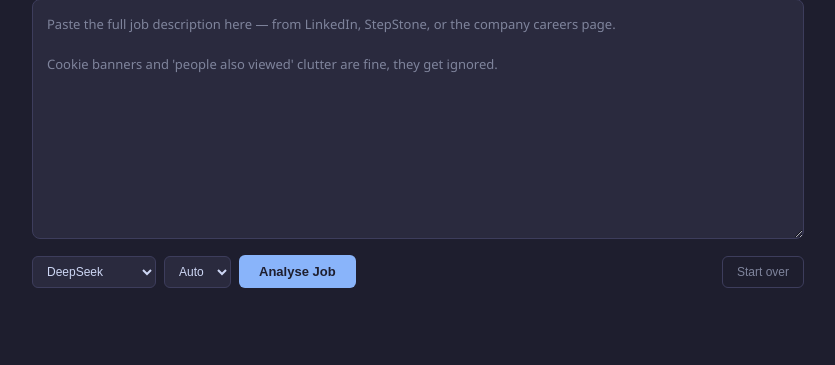
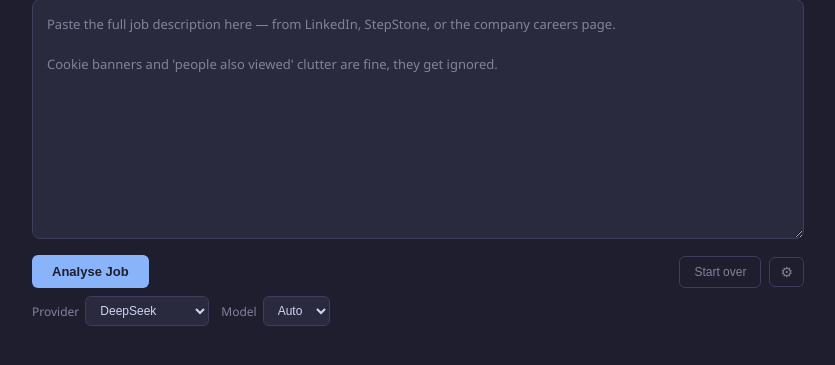
Before and after one commit to afeefkt/latex-studio, a FastAPI app: page / in a window 1280 px wide. Shown: the part 105-470 px from the top of the page, without its empty margins (222-1057 px from the left). Run offline with FastAPI, Linux system fonts and the light colour scheme; parts of the project's set-up code (start-up, migrations or seed data) failed here and were passed over.

Commit message:
Phase 1: Consumer simplification — hide provider knobs, fix stale copy
- Provider/model dropdowns moved behind ⚙ gear on Apply screen (hidden by default)
- Fixed stale empty-state text referencing the removed Content mode
- Added CSS for .btn-icon and #apply-settings-panel

Co-Authored-By: Claude Sonnet 4.6 <noreply@anthropic.com>

```diff
--- a/app/static/app.js
+++ b/app/static/app.js
@@ -73,7 +73,9 @@ const jdTextarea     = $("jd-textarea");
 const applyProvider  = $("apply-provider");
 const applyModel     = $("apply-model");
 const btnAnalyse     = $("btn-analyse");
-const btnApplyReset  = $("btn-apply-reset");
+const btnApplyReset    = $("btn-apply-reset");
+const btnApplySettings = $("btn-apply-settings");
+const applySettingsPanel = $("apply-settings-panel");
 const applyStatus    = $("apply-status");
 const fitReport      = $("fit-report");
 const generateStatus = $("generate-status");
@@ -854,6 +856,7 @@ async function loadApplyModels() {
 loadApplyModels();
 
 btnApplyReset.addEventListener("click", resetApplyFlow);
+btnApplySettings.addEventListener("click", () => applySettingsPanel.classList.toggle("hidden"));
 
 function resetApplyFlow() {
   jdTextarea.value = "";
--- a/app/static/index.html
+++ b/app/static/index.html
@@ -36,14 +36,21 @@
         <h2><span class="step-num">1</span> Paste the job ad</h2>
         <textarea id="jd-textarea" placeholder="Paste the full job description here — from LinkedIn, StepStone, or the company careers page.&#10;&#10;Cookie banners and 'people also viewed' clutter are fine, they get ignored."></textarea>
         <div class="apply-actions">
-          <select id="apply-provider">
-            <option value="deepseek">DeepSeek</option>
-            <option value="nvidia">NVIDIA</option>
-            <option value="ollama">Ollama (offline)</option>
-          </select>
-          <select id="apply-model"><option value="">Auto</option></select>
           <button id="btn-analyse" class="btn-primary">Analyse Job</button>
           <button id="btn-apply-reset" class="btn-ghost">Start over</button>
+          <button id="btn-apply-settings" class="btn-icon" title="AI provider settings">⚙</button>
+        </div>
+        <div id="apply-settings-panel" class="hidden">
+          <label>Provider
+            <select id="apply-provider">
+              <option value="deepseek">DeepSeek</option>
+              <option value="nvidia">NVIDIA</option>
+              <option value="ollama">Ollama (offline)</option>
+            </select>
+          </label>
+          <label>Model
+            <select id="apply-model"><option value="">Auto</option></select>
+          </label>
         </div>
         <div id="apply-status"></div>
       </section>
--- a/app/static/style.css
+++ b/app/static/style.css
@@ -954,6 +954,39 @@ kbd {
   margin-left: auto;
 }
 .btn-ghost:hover { color: var(--text); border-color: var(--text-dim); }
+.btn-icon {
+  background: transparent;
+  border: 1px solid var(--border);
+  color: var(--text-dim);
+  border-radius: 6px;
+  padding: 7px 10px;
+  font-size: 14px;
+  cursor: pointer;
+  line-height: 1;
+}
+.btn-icon:hover { color: var(--text); border-color: var(--text-dim); }
+#apply-settings-panel {
+  display: flex;
+  gap: 12px;
+  margin-top: 8px;
+  align-items: center;
+  flex-wrap: wrap;
+}
+#apply-settings-panel label {
+  display: flex;
+  align-items: center;
+  gap: 6px;
+  font-size: 12px;
+  color: var(--text-dim);
+}
+#apply-settings-panel select {
+  background: var(--surface);
+  border: 1px solid var(--border);
+  color: var(--text);
+  border-radius: 6px;
+  padding: 6px 10px;
+  font-size: 12px;
+}
 
 #apply-status, #generate-status { margin-top: 10px; font-size: 12px; min-height: 18px; }
 .apply-err  { color: var(--error); }
```
